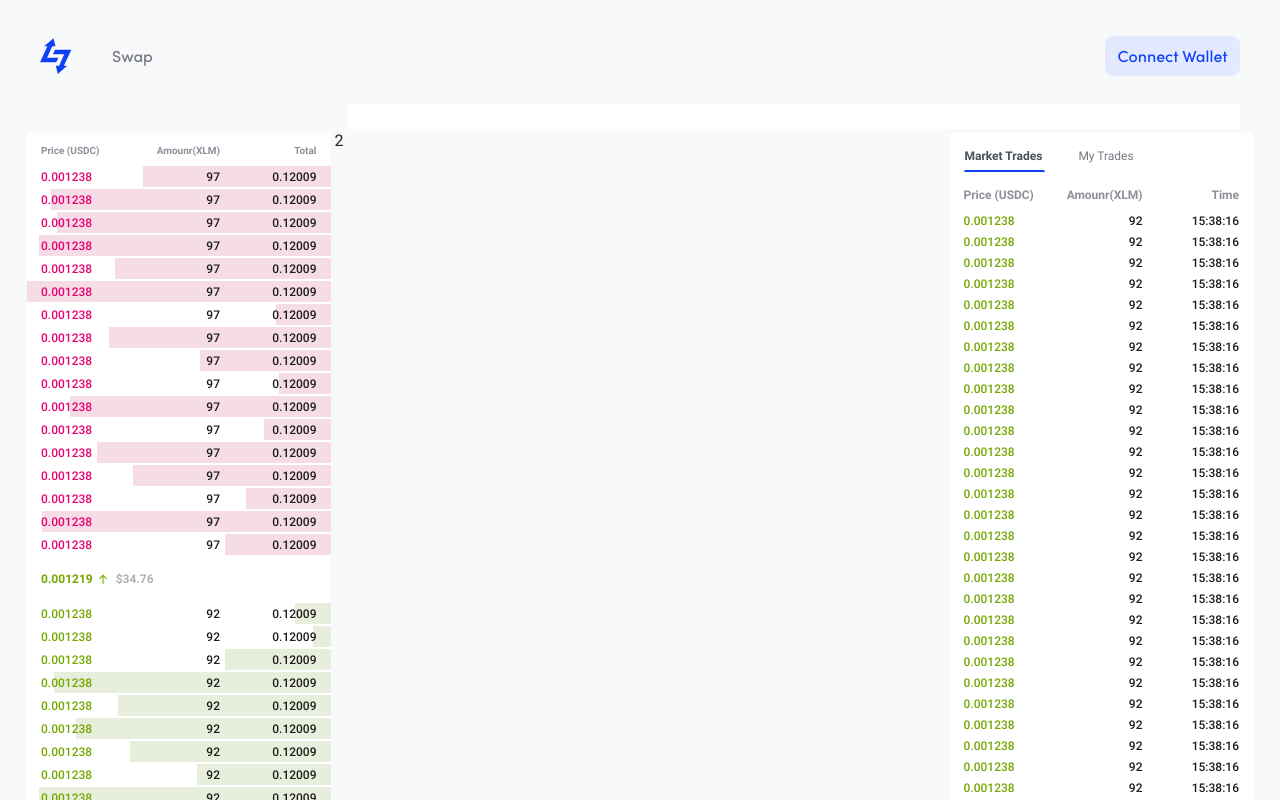
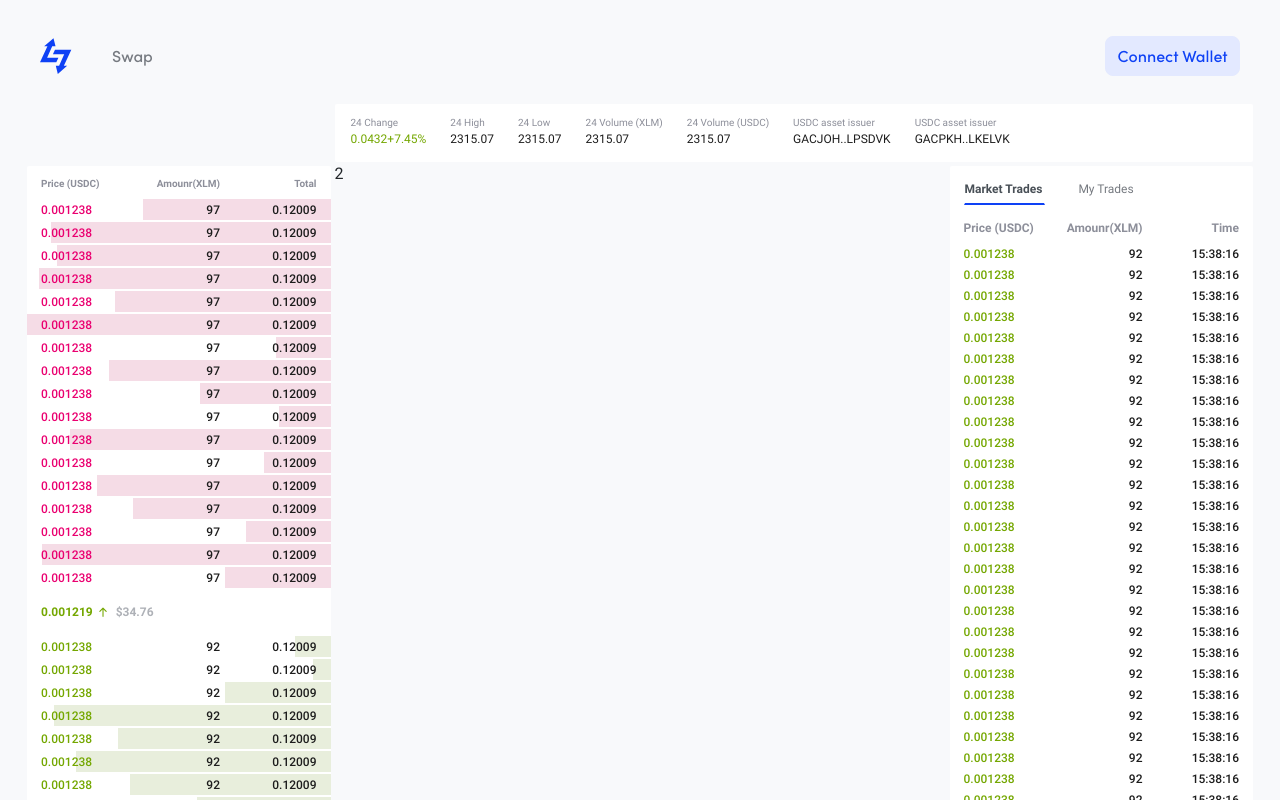
Before and after one commit to lumenswap/lumenswap.io, a React (Create React App) app: page /spot in a window 1280 px wide. Shown: the top 800 px of the page. Built offline with nearby package versions, Linux system fonts and the light colour scheme; a small style sheet from the web is missing; what stellar-sdk would draw is missing.

Commit message:
add detail list

```diff
--- a/src/App.scss
+++ b/src/App.scss
@@ -38,3 +38,19 @@ input[type=number] {
   padding-right: 25px;
   padding-left: 25px;
 }
+
+.color-buy {
+  color: $Limeade !important;
+}
+
+.background-buy {
+  background-color: $Limeade;
+}
+
+.color-sell {
+  color: $Rose !important;
+}
+
+.background-sell {
+  background-color: $Rose;
+}
--- /dev/null
+++ b/src/components/DetailList/index.js
@@ -0,0 +1,29 @@
+import classNames from 'classnames';
+import styles from './styles.module.scss';
+
+const DetailList = ({ list }) => {
+  const setStatusStyle = (status) => {
+    if (status === 'buy') {
+      return 'color-buy';
+    }
+
+    if (status === 'sell') {
+      return 'color-sell';
+    }
+    return null;
+  };
+  return (
+    <div className="row">
+      {list.map((item, index) => (
+        <div className={classNames('col-auto', styles.col)} key={index}>
+          <div className={styles.title}>{item.title}</div>
+          <div className={classNames(styles.value, setStatusStyle(item.status))}>
+            {item.value}
+          </div>
+        </div>
+      ))}
+    </div>
+  );
+};
+
+export default DetailList;
--- /dev/null
+++ b/src/components/DetailList/styles.module.scss
@@ -0,0 +1,17 @@
+@import "styles/vars";
+
+.col {
+  padding-right: 9px !important;
+  display: flex;
+  flex-direction: column;
+}
+
+.title {
+  font-size: 10px;
+  color: $Manatee;
+}
+
+.value {
+  font-size: 12px;
+  color: $CodGray;
+}
--- a/src/pages/Spot/index.js
+++ b/src/pages/Spot/index.js
@@ -2,6 +2,7 @@ import classNames from 'classnames';
 import Header from 'components/Header';
 import SpotList from 'components/SpotList';
 import CustomTabs from 'components/CustomTabs';
+import DetailList from 'components/DetailList';
 import styles from './styles.module.scss';
 
 const orderListHeader = ['Price (USDC)', 'Amounr(XLM)', 'Total'];
@@ -28,14 +29,28 @@ const tabData = [
   { title: 'My Trades', id: 'two', content: 'You have no trades' },
 ];
 
+const details = [
+  { title: '24 Change', value: '0.0432+7.45%', status: 'buy' },
+  { title: '24 High', value: '2315.07' },
+  { title: '24 Low', value: '2315.07' },
+  { title: '24 Volume (XLM)', value: '2315.07' },
+  { title: '24 Volume (USDC)', value: '2315.07' },
+  { title: 'USDC asset issuer', value: 'GACJOH..LPSDVK' },
+  { title: 'USDC asset issuer', value: 'GACPKH..LKELVK' },
+];
+
 const Spot = () => (
   <div className="container-fluid">
     <Header />
     <div className="layout mt-4 other">
       <div className={classNames('row', styles.row)}>
-        <div className="col-3" />
-        <div className="col-9">
-          <div className={classNames(styles.card, styles['card-detail'])} />
+        <div className="col-3">
+          <div className={styles.card} />
+        </div>
+        <div className="col-9 c-col">
+          <div className={classNames(styles.card, styles['card-detail'])}>
+            <DetailList list={details} />
+          </div>
         </div>
       </div>
       <div className={classNames('row', styles.row)}>
```
